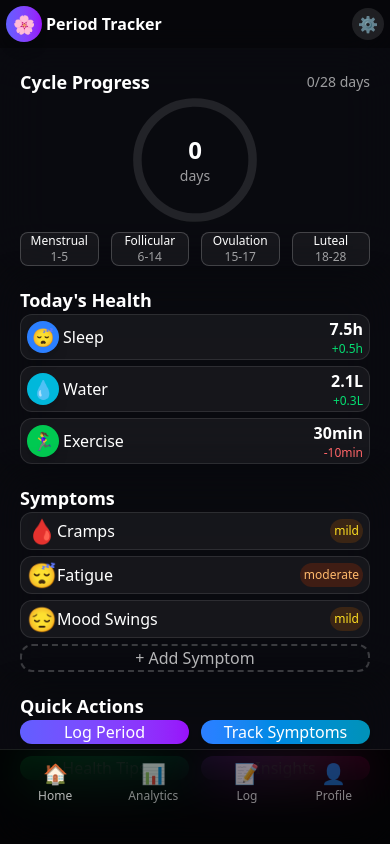
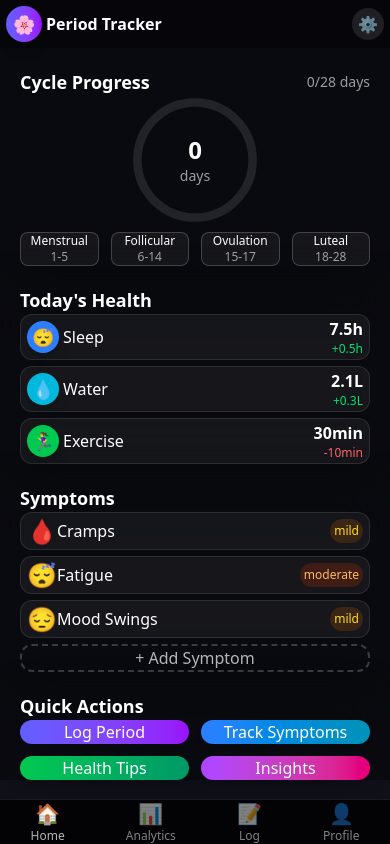
Before and after one commit to Amarjeet2629/period-tracker, a Next.js app: page / in a window 390 px wide. Built offline with nearby package versions, Linux system fonts and the light colour scheme.

Commit message:
fix scroll issue on phone

```diff
--- a/src/components/Content.tsx
+++ b/src/components/Content.tsx
@@ -5,40 +5,25 @@ import { HealthMetric } from "./HealthMetric"
 import { QuickActions } from "./QuickActions"
 import { Symptoms } from "./Symptoms"
 
-
+import { appReducer } from "@/state/reducer"
 import { ACTION_TYPES } from "@/constants/ACTION_TYPES"
-import { AppAction, State } from "@/constants/types"
-
-const reducer = (state: State, action: AppAction) => {
-    switch (action.type) {
-        case ACTION_TYPES.SET_START_DATE:
-            return { ...state, cycleStartDate: action.payload }
-        case ACTION_TYPES.SET_CYCLE_LENGTH:
-            return { ...state, cycleLength: action.payload }
-        case ACTION_TYPES.CURRENT_DATE:
-            return { ...state, currentDate: action.payload }
-        default:
-            return state;
-    }
-}
-
+import { State } from "@/constants/types"
 
 export const Content = () => {
-    const initialState = useMemo(() => ({
+    const initialState = useMemo((): State => ({
         cycleStartDate: null,
         cycleLength: 28,
-        currentDate: Date.now(),
-    }), []);
+        currentDate: Date.now()
+    }), [])
 
-    const [state, dispatch] = useReducer(reducer, initialState);
+    const [state, dispatch] = useReducer(appReducer, initialState)
+
     const handleCycleStartDateChange = useCallback((date: Date) => {
-        dispatch({ type: ACTION_TYPES.SET_START_DATE, payload: +date });
-    }, []);
-
-
+        dispatch({ type: ACTION_TYPES.SET_START_DATE, payload: date.getTime() })
+    }, [])
 
     return (
-        <main className="max-w-md mx-auto space-y-4 px-4 py-6 pb-24">
+        <main style={{ paddingBottom: '8px' }} className="overflow-y-auto max-w-md mx-auto space-y-4">
             <CycleProgress state={state} />
             <HealthMetric />
             <Symptoms />
--- a/src/pages/index.tsx
+++ b/src/pages/index.tsx
@@ -11,12 +11,17 @@ const geist = Geist({
 export default function Home() {
 
   return (
-    <div className={`${geist.variable} min-h-screen`}>
+    <div
+      className={`${geist.variable} h-screen grid grid-rows-[auto_1fr_auto] bg-background text-foreground`}
+    >
       <Header />
       <MainContent />
 
       {/* Bottom Navigation */}
-      <nav style={{ padding: '10px', paddingBottom: '40px' }} className="fixed bottom-0 left-0 right-0 bg-black/80 backdrop-blur-xl border-t border-white/10 z-50">
+      <nav
+        style={{ paddingBottom: "env(safe-area-inset-bottom)" }}
+        className="bg-black/80 backdrop-blur-xl border-t border-white/10 z-50"
+      >
         <div className="max-w-md mx-auto px-4 py-4">
           <div className="flex justify-around">
             <button className="flex flex-col items-center p-2 text-indigo-400">
--- /dev/null
+++ b/src/state/reducer.ts
@@ -0,0 +1,30 @@
+import { ACTION_TYPES } from "@/constants/ACTION_TYPES";
+import { AppAction, State } from "@/constants/types";
+
+export const appReducer = (state: State, action: AppAction): State => {
+    switch (action.type) {
+        case ACTION_TYPES.SET_START_DATE:
+            // Ensure payload is number or null, matching State type
+            if (typeof action.payload === 'number' || action.payload === null) {
+                return { ...state, cycleStartDate: action.payload };
+            }
+            return state;
+
+        case ACTION_TYPES.SET_CYCLE_LENGTH:
+            // Ensure payload is a number
+            if (typeof action.payload === 'number') {
+                return { ...state, cycleLength: action.payload };
+            }
+            return state;
+
+        case ACTION_TYPES.CURRENT_DATE:
+            // Ensure payload is a number
+            if (typeof action.payload === 'number') {
+                return { ...state, currentDate: action.payload };
+            }
+            return state;
+
+        default:
+            return state;
+    }
+};
```
